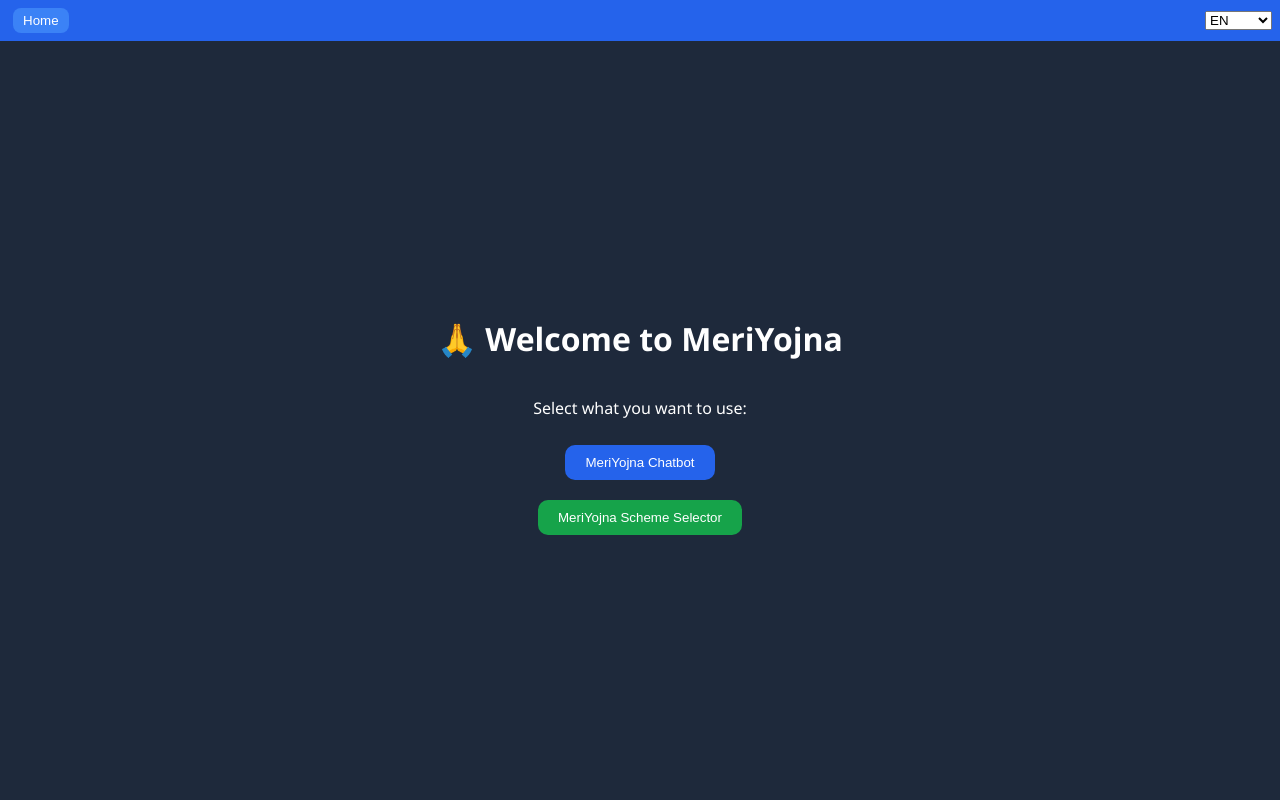
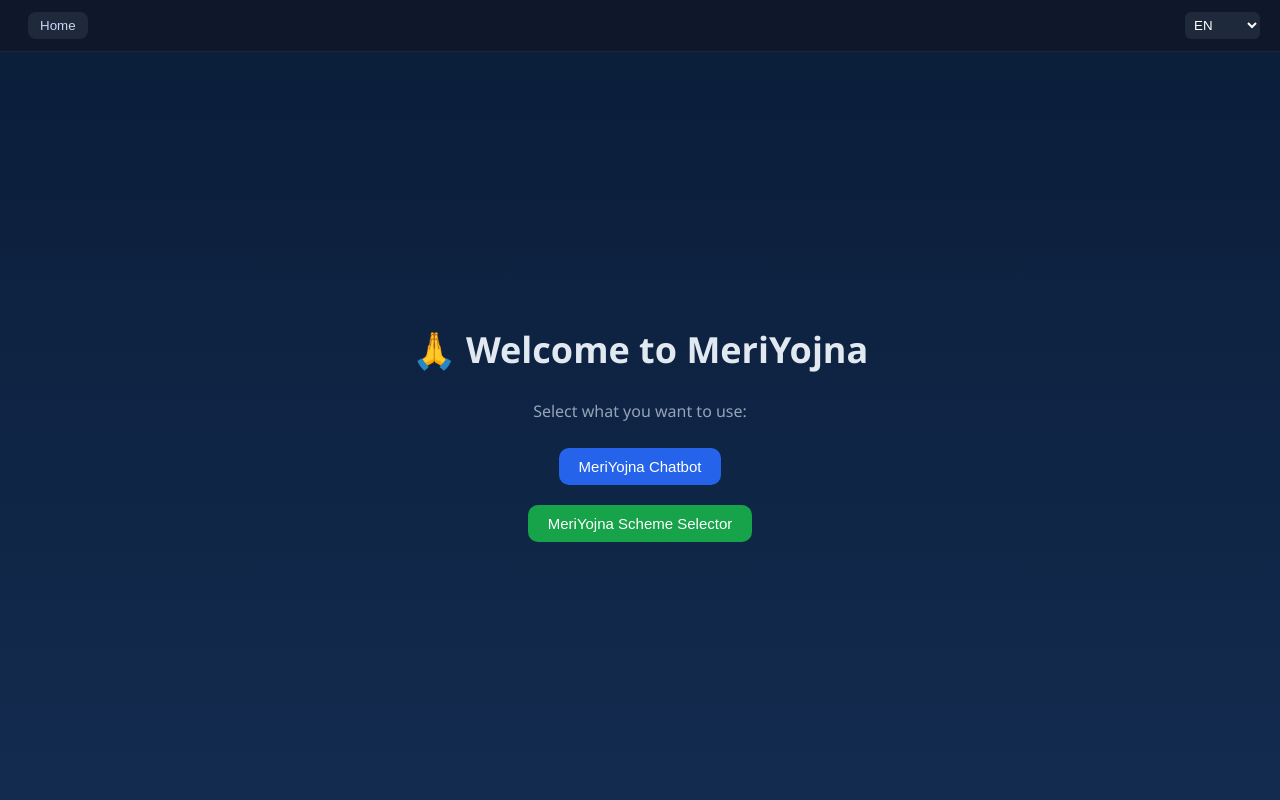
Before and after one commit to amar-420/MeriYojna, a Flask app: page /index in a window 1280 px wide. Run offline with Flask 3, Linux system fonts and the light colour scheme; parts of the project's set-up code (start-up, migrations or seed data) failed here and were passed over.

Commit message:
Update styles and layout in index.html

```diff
--- a/templates/index.html
+++ b/templates/index.html
@@ -6,8 +6,9 @@
 <style>
 body{
     margin:0;
-    font-family:'Segoe UI';
-    background:#1e1e1e;
+    font-family:'Segoe UI', sans-serif;
+    background: radial-gradient(circle at 20% 20%, #1e3a8a, #0b1e3a 70%);
+    color:#E2E8F0;
 }
 
 /* Layout */
@@ -53,92 +65,157 @@ body{
     flex:1;
     display:flex;
     flex-direction:column;
-    background:#1E293B;
+    background:linear-gradient(180deg,#0B1E3A,#132B4F);
 }
 
 /* Header */
 .header{
-    padding:8px;
-    background:#2563EB;
+    padding:12px 20px;
+    background:#0F172A;
     color:#fff;
     display:flex;
     justify-content:space-between;
     align-items:center;
+    border-bottom:1px solid rgba(255,255,255,0.05);
 }
 
 .header button{
     margin-right:10px;
-    padding:5px 10px;
+    padding:6px 12px;
     border:none;
     border-radius:8px;
     cursor:pointer;
+    background:#1E293B;
+    color:#CBD5F5;
+}
+
+.header button:hover{
+    background:#334155;
+}
+
+select{
+    background:#1E293B;
+    color:#fff;
+    border:none;
+    padding:5px;
+    border-radius:6px;
 }
 
 /* Messages */
 .messages{
     flex:1;
     overflow-y:auto;
-    padding:10px;
+    padding:20px;
 }
 
 .user,.bot{
     max-width:70%;
     width:fit-content;
-    padding:8px 12px;
-    margin:6px;
-    border-radius:15px;
-    font-size:13px;
+    padding:10px 14px;
+    margin:8px;
+    border-radius:14px;
+    font-size:14px;
+    line-height:1.4;
 }
 
 .user{
-    background:#6396fc;
+    background:linear-gradient(135deg,#3B82F6,#2563EB);
     color:white;
     margin-left:auto;
+    box-shadow:0 4px 10px rgba(0,0,0,0.2);
 }
 
 .bot{
-    background:white;
+    background:#1E293B;
+    color:#E2E8F0;
+    border:1px solid rgba(255,255,255,0.05);
 }
 
 /* Input */
 .inputbox{
     display:flex;
-    padding:5px;
-    background:white;
+    padding:10px;
+    background:#0F172A;
+    border-top:1px solid rgba(255,255,255,0.05);
 }
 
 input{
     flex:1;
-    padding:6px;
+    padding:10px;
     border:none;
-    border-radius:15px;
+    border-radius:20px;
+    background:#1E293B;
+    color:white;
+}
+
+input::placeholder{
+    color:#94A3B8;
 }
 
 button{
-    margin-left:5px;
-    padding:6px;
+    margin-left:8px;
+    padding:10px;
     border:none;
-    border-radius:50%;
-    background:#3B82F6;
+    border-radius:10%;
+    background:linear-gradient(135deg,#3B82F6,#2563EB);
     color:white;
     cursor:pointer;
 }
 
 /* Selector */
 #selectorSection{
-    display:none;
-    padding:20px;
+    display: none;
+    color:#E2E8F0;
+    display: flexbox;
+    justify-content: center;
+    /* margin-top: 210px;
+    margin-left: 600px; */
+}
+
+#selectorSection input,
+#selectorSection select{
+    width:250px;
+    padding:10px;
+    border-radius:10px;
+    border:none;
+    background:#1E293B;
     color:white;
 }
 
-/* Welcome */
+/* Welcome Screen */
 #welcomeScreen{
     display:flex;
     flex-direction:column;
     justify-content:center;
     align-items:center;
     height:100%;
+    text-align:center;
+    background:linear-gradient(180deg,#0B1E3A,#132B4F);
+}
+
+#welcomeScreen h1{
+    font-size:36px;
+    margin-bottom:10px;
+}
+
+#welcomeScreen p{
+    color:#94A3B8;
+}
+
+#welcomeScreen button{
+    margin:10px;
+    padding:12px 25px;
+    border:none;
+    border-radius:12px;
+    background:linear-gradient(135deg,#3B82F6,#2563EB);
     color:white;
+    font-size:15px;
+    cursor:pointer;
+    transition:0.2s;
+}
+
+#welcomeScreen button:hover{
+    transform:scale(1.05);
 }
 </style>
 
@@ -222,7 +299,7 @@ button{
 <script>
 
 let selectedLanguage="en";
-let backendURL="https://meriyojna.onrender.com";
+let backendURL="http://127.0.0.1:10000";
 let chat_id=Date.now();
 
 /* Toggle */
```
Also changed, not shown: other parts of templates/index.html (+23 -12 lines).
